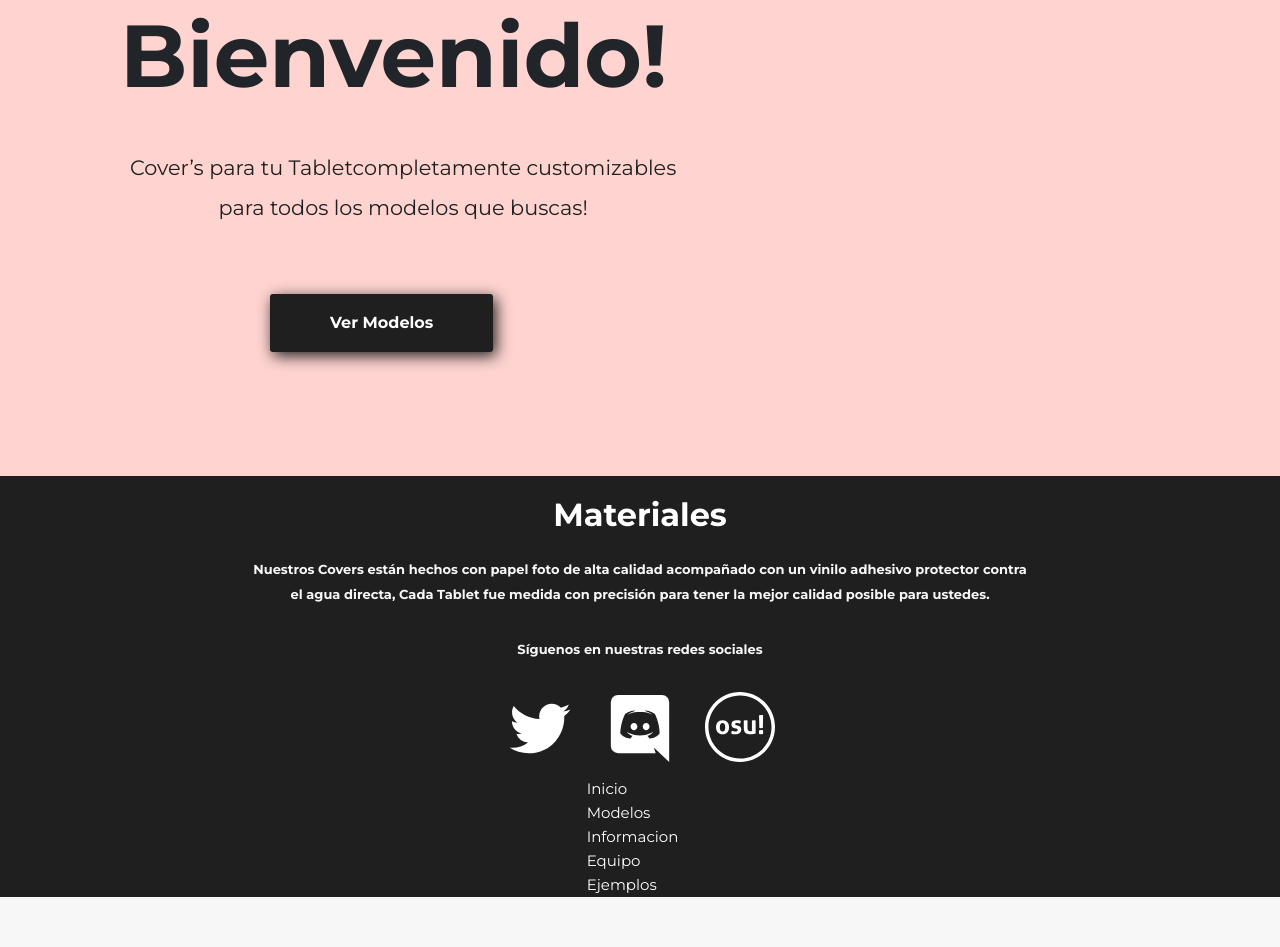
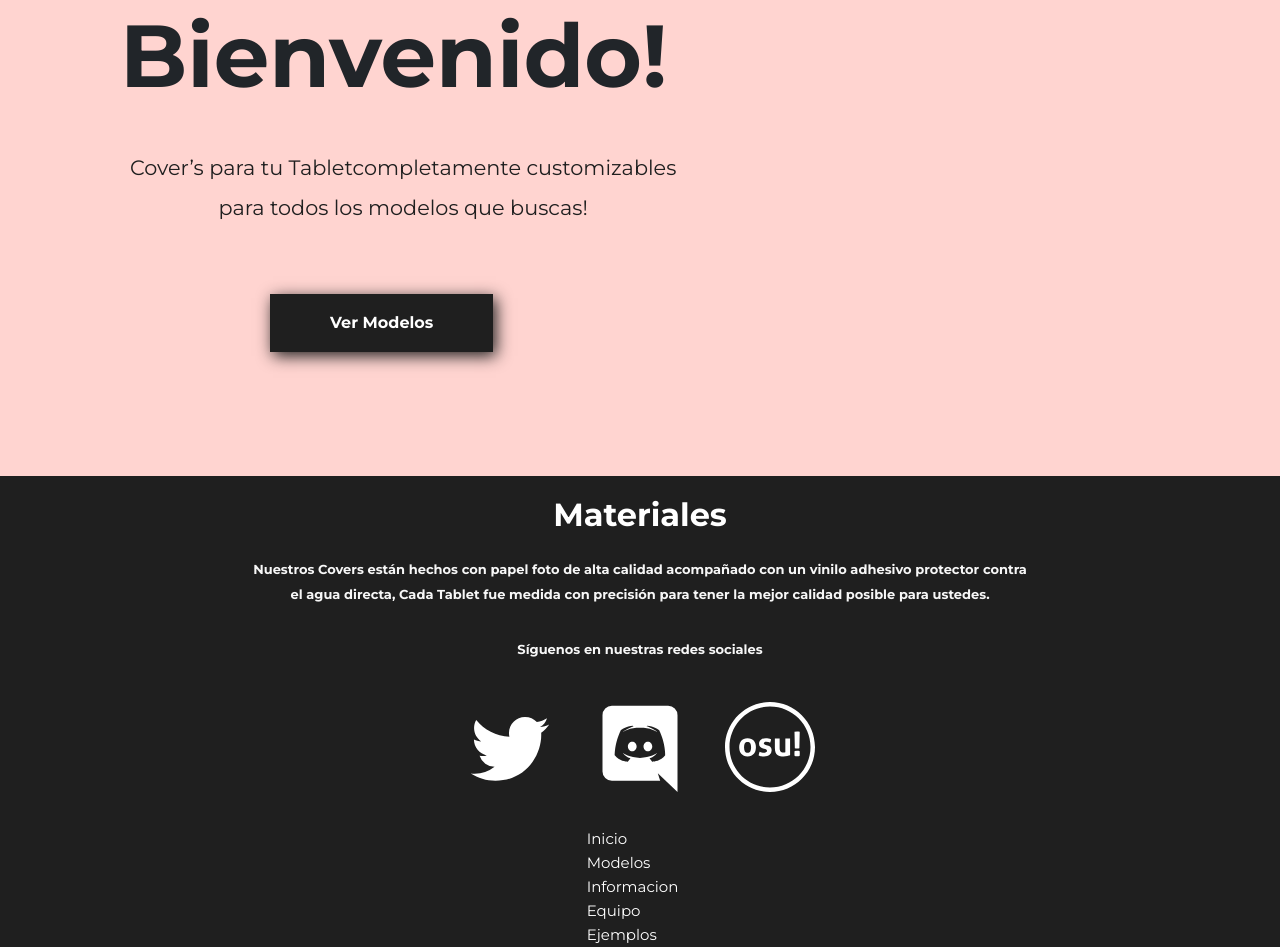
Before and after one commit to Fukkatsuw/tcovers-mobile, a website: page index.html in a window 1280 px wide. Shown: the part 177-1124 px from the top of the page. Before the commit the page ends 1074 px from the top, so only its background shows below. Drawn offline with nearby package versions, Linux system fonts and the light colour scheme.

Commit message:
Version 1.3

```diff
--- a/index.html
+++ b/index.html
@@ -59,9 +59,9 @@ para todos los modelos que buscas! </p>
                 <p class="p-text-index">Síguenos en nuestras redes sociales</p>
             </div>
             <div class="boxicon">
-                <img src="icons/twitter.svg" alt="twitter">
-                <img src="icons/discord.svg" alt="discord">
-                <img src="icons/osu icon.svg" alt="osu">
+                <a href="https://twitter.com/EternityWhiteos" target="_blank"> <img src="icons/twitter.svg" alt="twitter"></a>
+                <a href="https://discord.gg/yVjQCYpg" target="_blank"> <img src="icons/discord.svg" alt="discord"></a>
+                <a href="https://osu.ppy.sh/users/3942820" target="_blank"> <img src="icons/osu icon.svg" alt="osu"></a>
             </div>
         </section>
     </main>
--- a/sass/_footer.scss
+++ b/sass/_footer.scss
@@ -5,6 +5,10 @@ footer {
     align-items: center;
     background-color: #1F1F1F;
     flex-grow: 1;
+    position: absolute;
+    bottom: 0;
+    left: 0;
+    right: 0;
 
     ul {
         justify-content: center;
@@ -33,6 +37,10 @@ footer {
 
 @media (min-width: 768px) {
     footer {
+        position: absolute;
+        bottom: 0;
+        left: 0;
+        right: 0;
         flex-direction: row;
 
         ul {
--- a/sass/_reset.scss
+++ b/sass/_reset.scss
@@ -5,6 +5,7 @@
 }
 
 body {
+    position: relative;
     min-height: 100vh;
     font-family: 'Montserrat', sans-serif;
     background-color: #F7F7F7;
--- a/sass/ejemplos/ejemplos.scss
+++ b/sass/ejemplos/ejemplos.scss
@@ -26,14 +26,13 @@
     }
 
     .container {
-        margin-top: 200px;
+        margin-top: 100px;
     }
 
     .grid img {
         width: 100%;
+        height: auto;
     }
 
-    .main-ejemplos {
-        height: 100vh;
-    }
+
 }
--- a/sass/equipo/equipo.scss
+++ b/sass/equipo/equipo.scss
@@ -81,6 +81,14 @@
         flex-wrap: nowrap;
     }
 
+    .cartas1 img,
+    .cartas2 img {
+    border-radius: 10px;
+    width: 140px;
+    height: auto;
+    margin: 10px 80px;
+
+    }
     .cartas1 {
         margin: 0 50px;
     }
--- a/sass/inicio_materiales/main.scss
+++ b/sass/inicio_materiales/main.scss
@@ -23,13 +23,18 @@
         color: #1F1F1F;
     }
     .btn-vermodelos button{
+        font-weight: 900;
+        color: #ffffff;
+        padding: 15px 60px;
+        border: none;
+        cursor: pointer;
+        transition: all 0.3s;
         background-color: #1F1F1F;
-        color: white;
-        padding: 10px 40px;
+        box-shadow: 3px 4px 15px 0 #1F1F1F;
         text-decoration: none;
-        border-style: none;
-        border-radius: 3px;
-        margin-top: 30px;
+        }
+        .btn-vermodelos button:hover{
+            transform: scale(1.2);
         }
 }
 .egoistimg{
@@ -72,10 +77,10 @@
     justify-content: center;
     align-items: center;
     flex-direction: row;
-    .boxicon img{
+    img{
         width: 50px;
         height: auto;
-        margin: 15px;
+        margin: 20px;
         filter: invert(100%);
     }
 }
@@ -178,9 +183,9 @@
         flex-direction: row;
     }
     .boxicon img{
-        width: 70px;
-        height: auto;
-        margin: 15px;
+        width: 90px;
+        height: 100px;
+        margin-bottom: 150px;
         filter: invert(100%);
     }
 }
--- a/sass/modelos/modelos.scss
+++ b/sass/modelos/modelos.scss
@@ -1,5 +1,9 @@
 /* ----------------------------- ESTILOS Modelo  MOBILE FIRST ----------------------------*/
 .Main-modelos {
+    position: relative;
+    min-height: 100vh;
+    width: auto;
+    height: auto;
     h1 {
         font-family: 'Montserrat', sans-serif;
         font-weight: 700;
@@ -7,7 +11,6 @@
         font-size: 2rem;
         color: #1F1F1F;
     }
-
     background: rgb(255, 212, 208);
     background: linear-gradient(180deg, rgba(255, 212, 208, 1) 48%, rgba(240, 240, 240, 0.671) 48%);
 }
@@ -82,7 +85,7 @@
         display: flex;
         justify-content: space-between;
         width: 100%;
-        margin-bottom: 20px;
+        margin-bottom: -30px;
     }
 
     /* Estilos para cada producto */
@@ -131,5 +134,6 @@
             width: 25rem;
             height: auto;
         }
+
     }
 }
```
Also changed, not shown: css/style.css, 1 other file.
